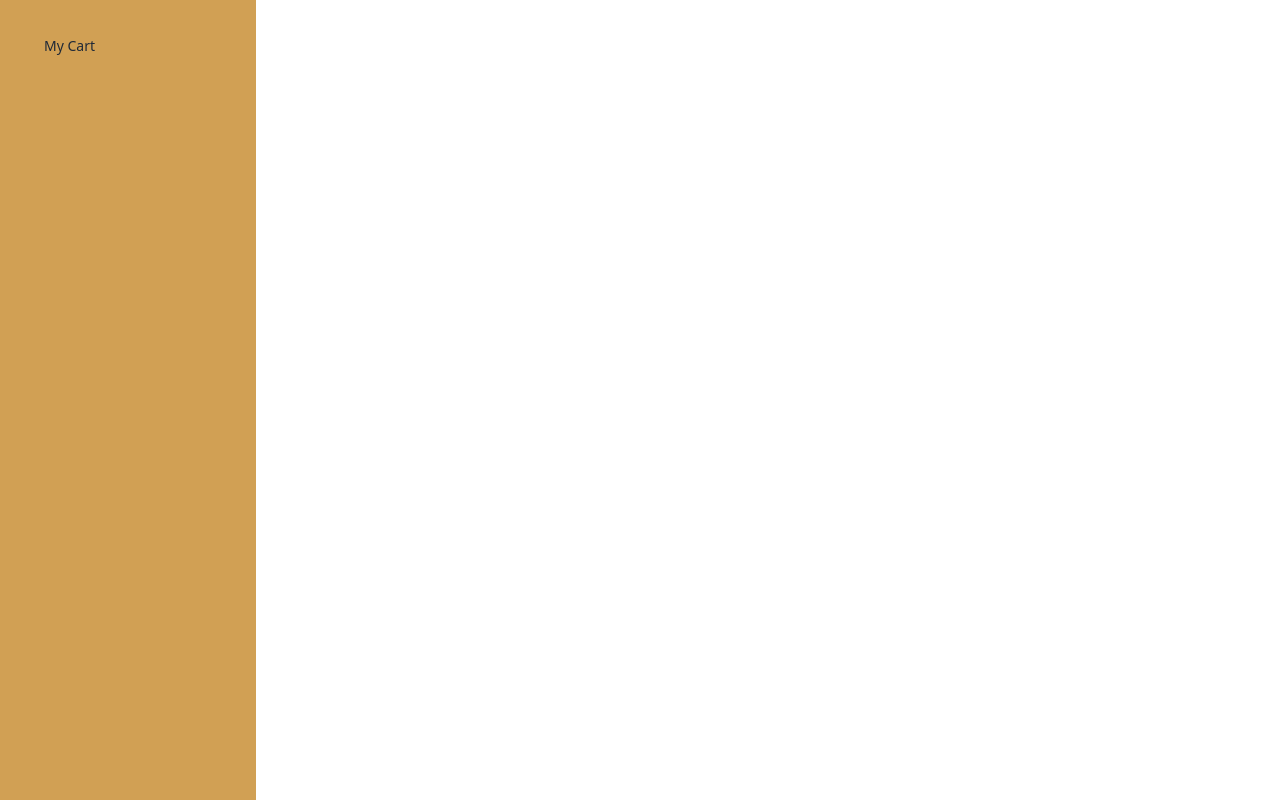
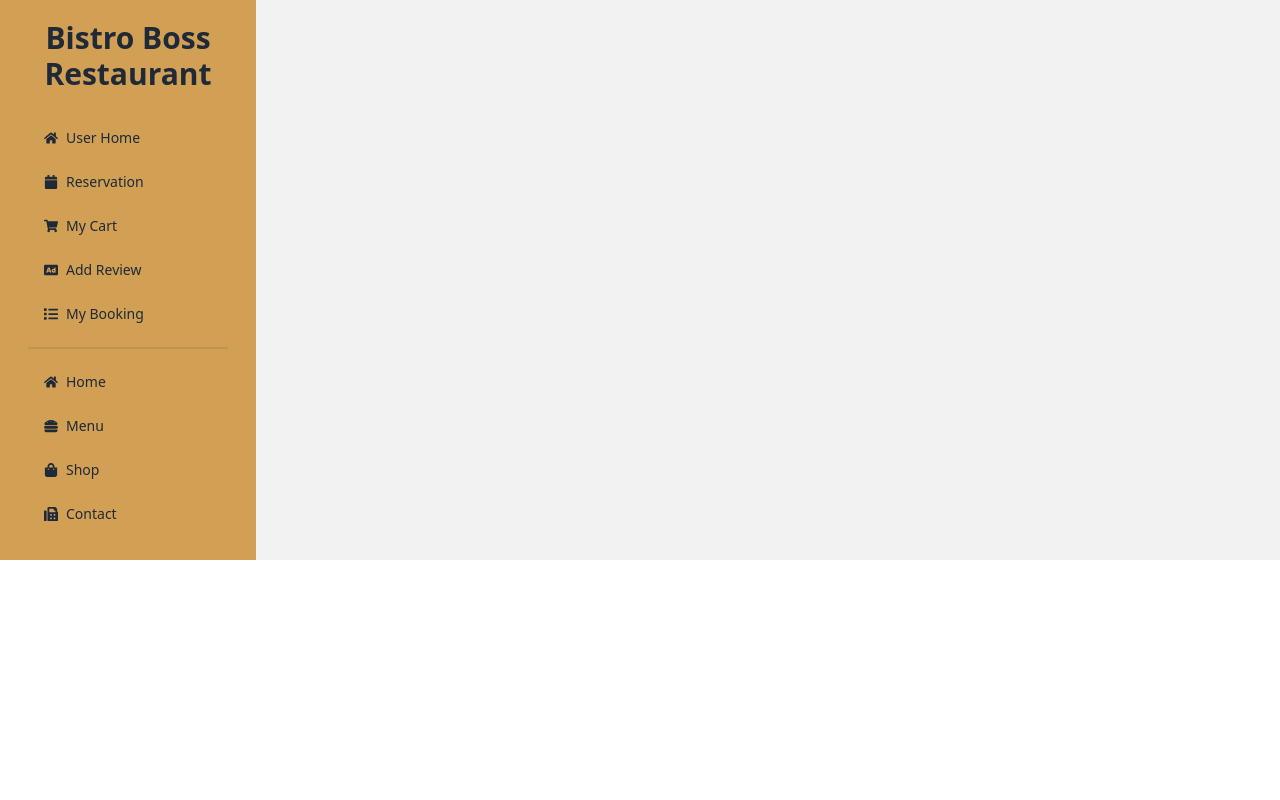
Before and after one commit to shihab01118/restaurant-management-client, a React (Vite) app: page /dashboard in a window 1280 px wide. Built offline with nearby package versions, Linux system fonts and the light colour scheme; no server answers.

Commit message:
sidebar added to dashboard and cart page added

```diff
--- a/src/Layouts/Dashboard.jsx
+++ b/src/Layouts/Dashboard.jsx
@@ -1,16 +1,81 @@
+import {
+  FaAd,
+  FaCalendar,
+  FaFax,
+  FaHamburger,
+  FaHome,
+  FaList,
+  FaShoppingBag,
+  FaShoppingCart,
+} from "react-icons/fa";
 import { NavLink, Outlet } from "react-router-dom";
 
 const Dashboard = () => {
   return (
     <div className="flex">
-      <div className="w-64 bg-[#D1A054] min-h-screen p-5">
-        <ul className="menu">
+      <div className="w-64 bg-[#D1A054] min-h-full p-5">
+        <h2 className="text-3xl font-bold text-center mb-5">
+          Bistro Boss <br /> <span className="font-semibold">Restaurant</span>
+        </h2>
+        <ul className="menu space-y-2">
           <li>
-            <NavLink to="/dashboard/cart">My Cart</NavLink>
+            <NavLink to="/dashboard/userHome">
+              <FaHome />
+              User Home
+            </NavLink>
+          </li>
+          <li>
+            <NavLink to="/dashboard/reservation">
+              <FaCalendar />
+              Reservation
+            </NavLink>
+          </li>
+          <li>
+            <NavLink to="/dashboard/cart">
+              <FaShoppingCart />
+              My Cart
+            </NavLink>
+          </li>
+          <li>
+            <NavLink to="/dashboard/review">
+              <FaAd />
+              Add Review
+            </NavLink>
+          </li>
+          <li>
+            <NavLink to="/dashboard/booking">
+              <FaList />
+              My Booking
+            </NavLink>
+          </li>
+          <div className="divider"></div>
+          <li>
+            <NavLink to="/">
+              <FaHome />
+              Home
+            </NavLink>
+          </li>
+          <li>
+            <NavLink to="/">
+              <FaHamburger />
+              Menu
+            </NavLink>
+          </li>
+          <li>
+            <NavLink to="/">
+              <FaShoppingBag />
+              Shop
+            </NavLink>
+          </li>
+          <li>
+            <NavLink to="/">
+              <FaFax />
+              Contact
+            </NavLink>
           </li>
         </ul>
       </div>
-      <div className="flex-1">
+      <div className="flex-1 pt-8 pb-16 bg-base-200">
         <Outlet />
       </div>
     </div>
--- a/src/pages/Dashboard/Cart/Cart.jsx
+++ b/src/pages/Dashboard/Cart/Cart.jsx
@@ -1,9 +1,24 @@
+import SectionTitle from "../../../components/SectionTitle/SectionTitle";
+import useCart from "../../../hooks/useCart";
+
 const Cart = () => {
-
-    return (
-        <div>
-            <h2 className="text-6xl font-bold text-center">My Cart</h2>
+  const { cart } = useCart();
+  const totalPrice = cart.reduce((sum, item) => item.price + sum, 0);
+  return (
+    <section>
+      <div className="">
+        <SectionTitle heading="WANNA ADD MORE?" subheading="My Cart" />
+      </div>
+      <div className="bg-white mx-16 p-10">
+        <div className="flex justify-between">
+          <h2 className="text-3xl font-bold">Total Orders: {cart.length}</h2>
+          <h2 className="text-3xl font-bold">Total Price: ${totalPrice}</h2>
+          <button className="btn bg-[#D1A054] border-none capitalize text-white text-lg font-bold">
+            Pay
+          </button>
         </div>
-    )
+      </div>
+    </section>
+  );
 };
 export default Cart;
```
